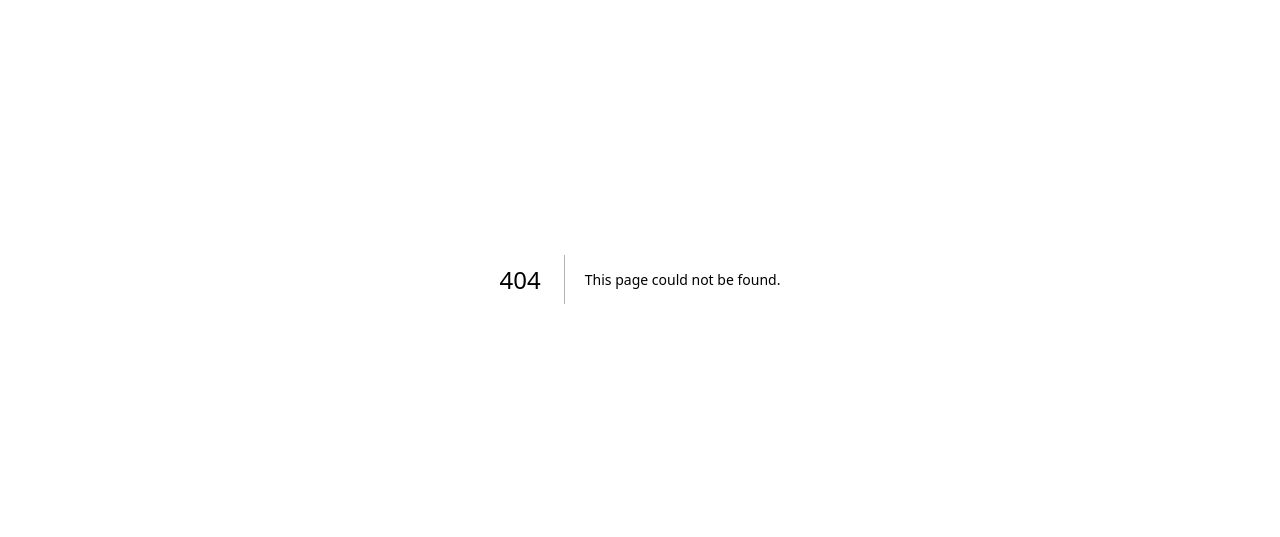
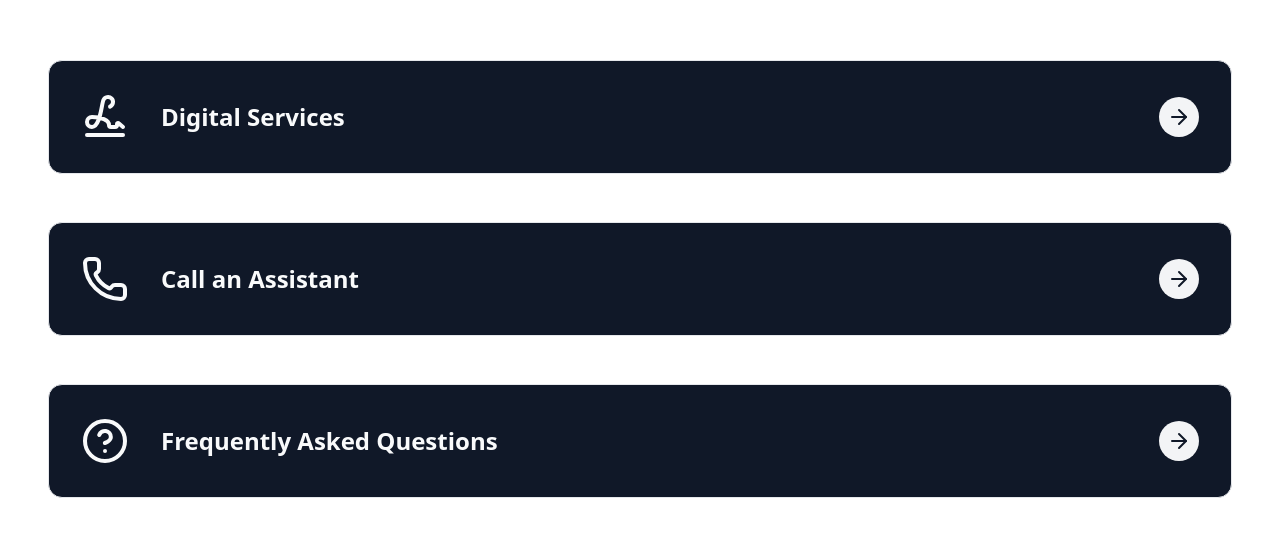
Before and after one commit to CyberEzpertz/Linkod, a Next.js app: page /kiosk in a window 1280 px wide. Before the commit this address had no page. Shown: the part 121-658 px from the top of the page. Built offline with nearby package versions, Linux system fonts and the light colour scheme.

Commit message:
feat: implement kiosk ui and sign in with id or continue as guest options.

```diff
--- /dev/null
+++ b/src/app/kiosk/confirmation/page.tsx
@@ -0,0 +1,28 @@
+"use client";
+
+import HomepageButton from "@/components/homepage-button";
+import { LogIn, User } from "lucide-react";
+import { useRouter } from "next/navigation";
+
+export default function ConfirmationPage() {
+  const router = useRouter();
+
+  return (
+    <div className="flex min-h-screen items-center justify-center bg-background p-12">
+      <div className="flex w-full max-w-[1200px] flex-col items-center justify-center gap-12">
+        <HomepageButton
+          icon={LogIn}
+          title="Sign in with ID"
+          onClick={() => router.push("/login")}
+          className="h-[120px] w-[800px]"
+        />
+        <HomepageButton
+          icon={User}
+          title="Continue as Guest"
+          onClick={() => router.push("/services")}
+          className="h-[120px] w-[800px]"
+        />
+      </div>
+    </div>
+  );
+}
--- /dev/null
+++ b/src/app/kiosk/page.tsx
@@ -0,0 +1,34 @@
+"use client";
+
+import HomepageButton from "@/components/homepage-button";
+import { HelpCircle, Phone, Signature } from "lucide-react";
+import { useRouter } from "next/navigation";
+
+export default function KioskPage() {
+  const router = useRouter();
+
+  return (
+    <div className="flex min-h-screen items-center justify-center bg-background p-12">
+      <div className="flex w-full max-w-[1200px] flex-col items-center justify-center gap-12">
+        <HomepageButton
+          icon={Signature}
+          title="Digital Services"
+          onClick={() => router.push("/kiosk/confirmation")}
+          className="h-[120px] w-[800px]"
+        />
+        <HomepageButton
+          icon={Phone}
+          title="Call an Assistant"
+          onClick={() => router.push("/assistance")}
+          className="h-[120px] w-[800px]"
+        />
+        <HomepageButton
+          icon={HelpCircle}
+          title="Frequently Asked Questions"
+          onClick={() => router.push("/faq")}
+          className="h-[120px] w-[800px]"
+        />
+      </div>
+    </div>
+  );
+}
--- a/src/components/homepage-button.tsx
+++ b/src/components/homepage-button.tsx
@@ -4,23 +4,23 @@ interface HomepageButtonProps {
   title: string;
   onClick?: () => void;
   icon: LucideIcon;
+  className?: string;
 }
 export default function HomepageButton({
   title,
   onClick,
   icon: Icon,
+  className,
 }: HomepageButtonProps) {
   return (
     <div
       onClick={onClick}
-      className="border-border bg-primary text-primary-foreground hover:bg-primary/90 flex cursor-pointer flex-col gap-2 rounded-xl border p-4 font-semibold transition-colors"
+      className={`border-border bg-primary text-primary-foreground hover:bg-primary/90 flex h-full w-full cursor-pointer flex-row items-center gap-8 rounded-xl border p-8 font-semibold transition-colors ${className ?? ''}`}
     >
-      <Icon className="size-8" />
-      <div className="flex flex-row items-center justify-between gap-2">
-        <span className="text-sm leading-4">{title}</span>
-        <div className="bg-secondary text-secondary-foreground rounded-full p-2">
-          <ArrowRight className="size-4" />
-        </div>
+      <Icon className="size-12" />
+      <span className="text-2xl">{title}</span>
+      <div className="ml-auto bg-secondary text-secondary-foreground rounded-full p-2">
+        <ArrowRight className="size-6" />
       </div>
     </div>
   );
```
